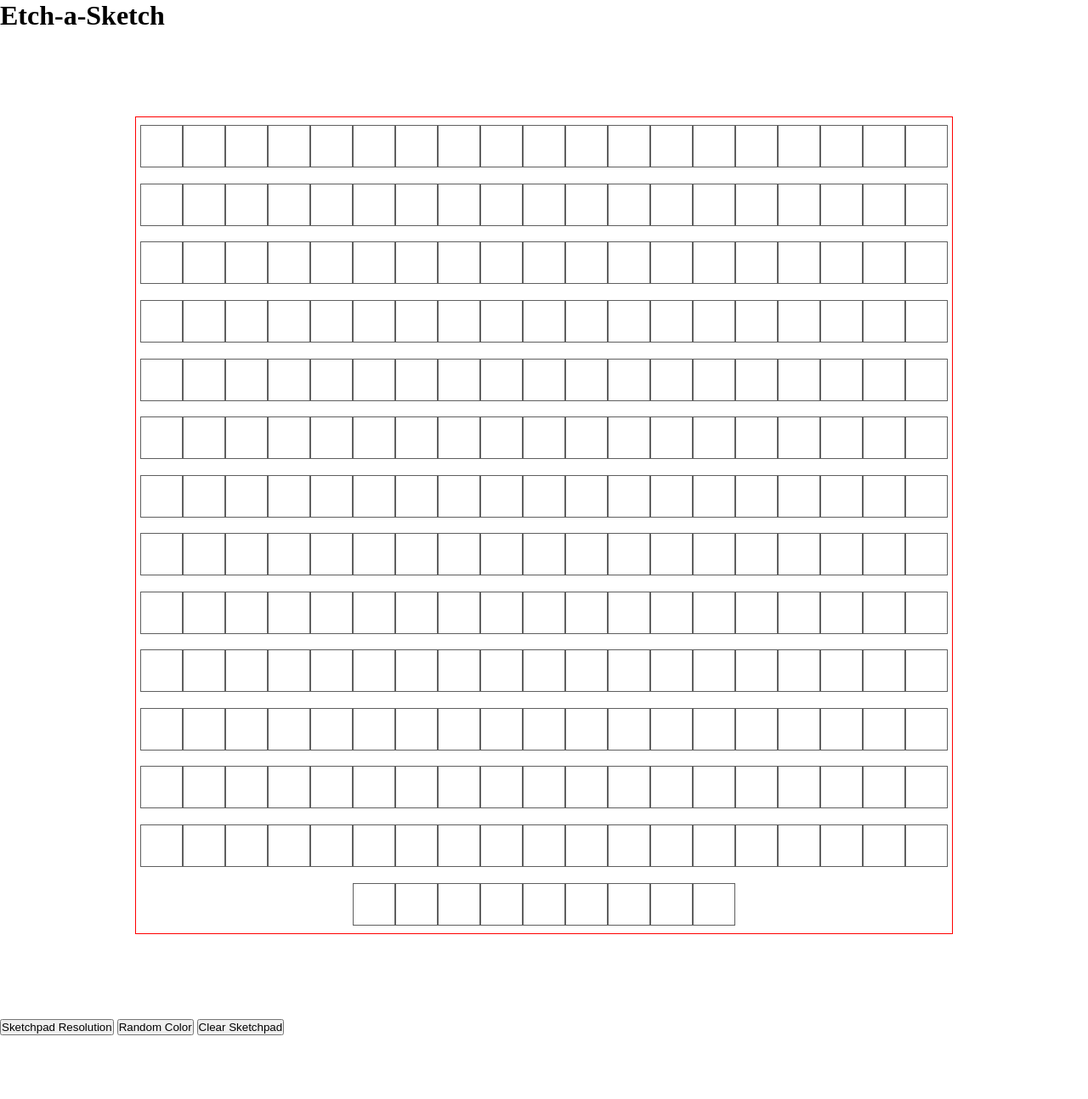
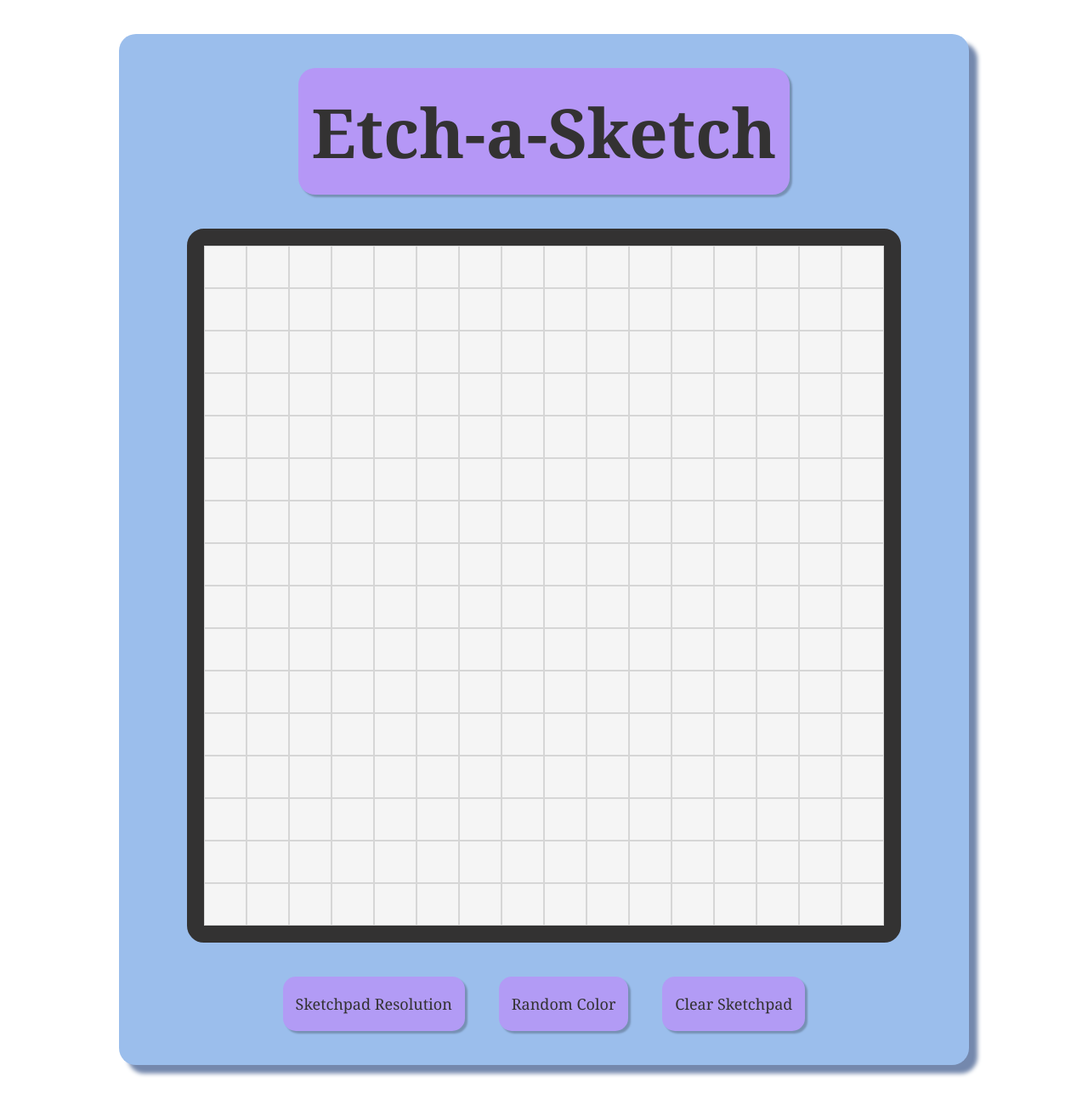
Before and after one commit to Kiselt/etch-a-sketch, a plain HTML site: page etch-a-sketch.html in a window 1280 px wide. Shown: the whole page at 85% size. Before the commit the page ends 1218 px from the top, so only its background shows below. Drawn offline with Linux system fonts and the light colour scheme.

Commit message:
styled the page

```diff
--- a/etch-a-sketch.css
+++ b/etch-a-sketch.css
@@ -1,31 +1,72 @@
-:root {
-  --grid-container-width: 960px;
-  --grid-container-height: 960px;
-}
-
 * {
   box-sizing: border-box;
   margin: 0;
   padding: 0;
+  font-family: "Noto Serif";
 }
 
 #grid-container {
   box-sizing:initial;
-  border: 1px solid red;
-  margin: 100px auto;
-  width: 960px;
-  height: 960px;
+  background-color: whitesmoke;
+  width: 800px;
+  height: 800px;
   display: flex;
   flex-wrap: wrap;
   flex-direction: row;
   justify-content: center;
   align-items: center;
+  border: 20px solid #333232;
+  border-radius: 20px;
 }
 
 .grid-tile {
-  border: 1px solid rgb(95, 95, 95);
+  border: 1px solid rgba(112, 112, 112, 0.226);
 }
 
-.grid-tile:hover {
-  background-color: black;
+button {
+  background-color: #B29BF5;
+  color: #333232;
+  font-size: 18px;
+  border-radius: 15px;
+  border: 10px #B597F6;
+  height: fit-content;
+  width: fit-content;
+  padding: 20px 15px;
+  align-items: center;
+  box-shadow: 3px 3px 2px rgba(0, 0, 0, 0.24);
+  margin: 0 20px;
 }
+
+#button-wrapper {
+  margin: 40px;
+  display: flex;
+  flex-direction: row;
+  justify-content: space-around;
+  align-content: center;
+}
+
+.grid-wrapper {
+  margin: 40px auto;
+  height: fit-content;
+  width: 1000px;
+  border-radius: 20px;
+  box-shadow: 10px 10px 5px #7488ad;
+  background-color:  #9BBEEC;
+  display: flex;
+  flex-direction: columne;
+  align-content: center;
+  justify-content: space-around;
+  flex-wrap: wrap;
+}
+
+h1 {
+  margin-top: 40px;
+  color: #333232;
+  background-color: #B597F6;
+  padding: 20px 15px;
+  border-radius: 20px;
+  outline: 5px;
+  font-size: 80px;
+  margin-bottom: 40px;
+  box-shadow: 3px 3px 2px rgba(0, 0, 0, 0.24);
+}
```
